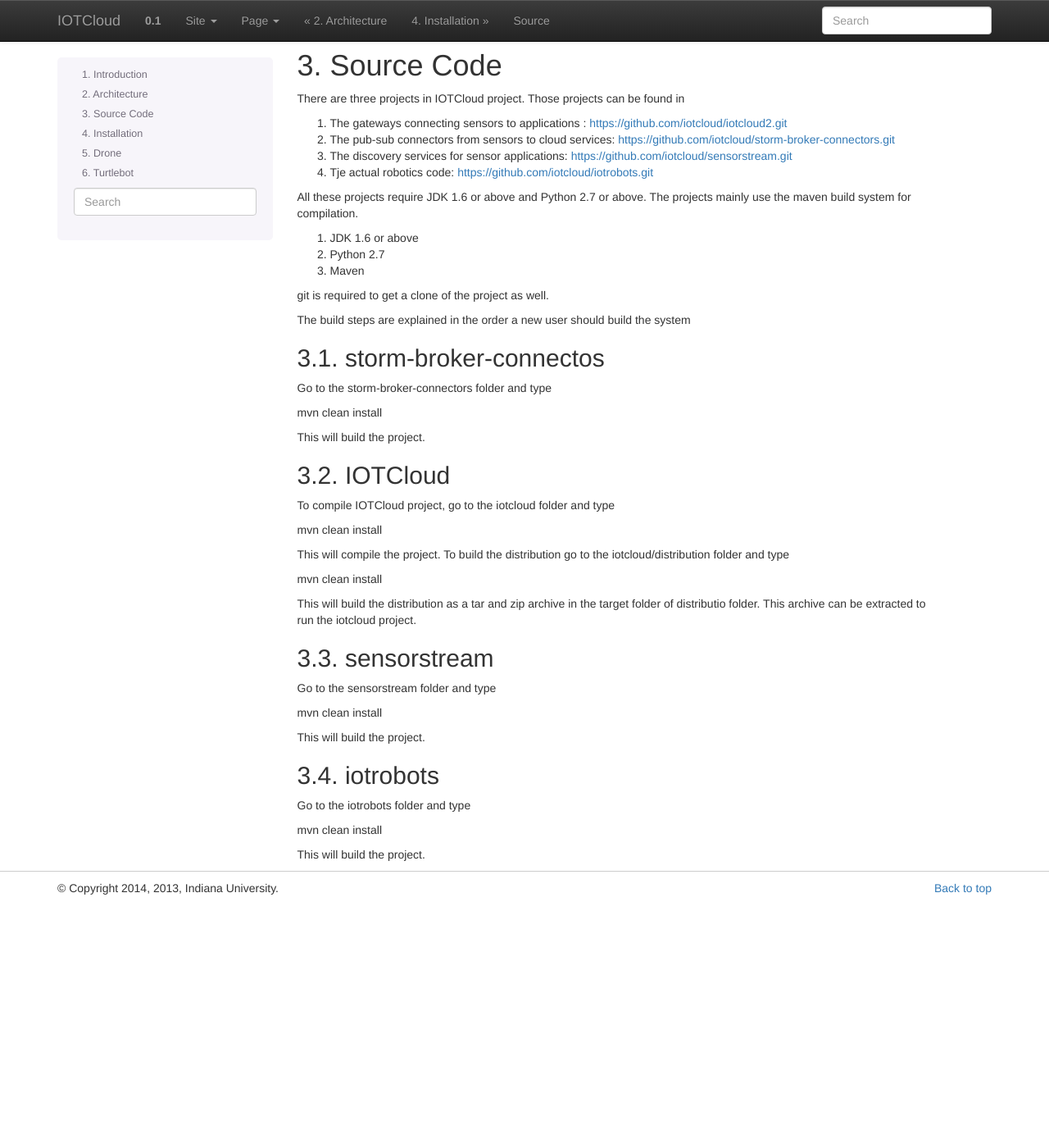
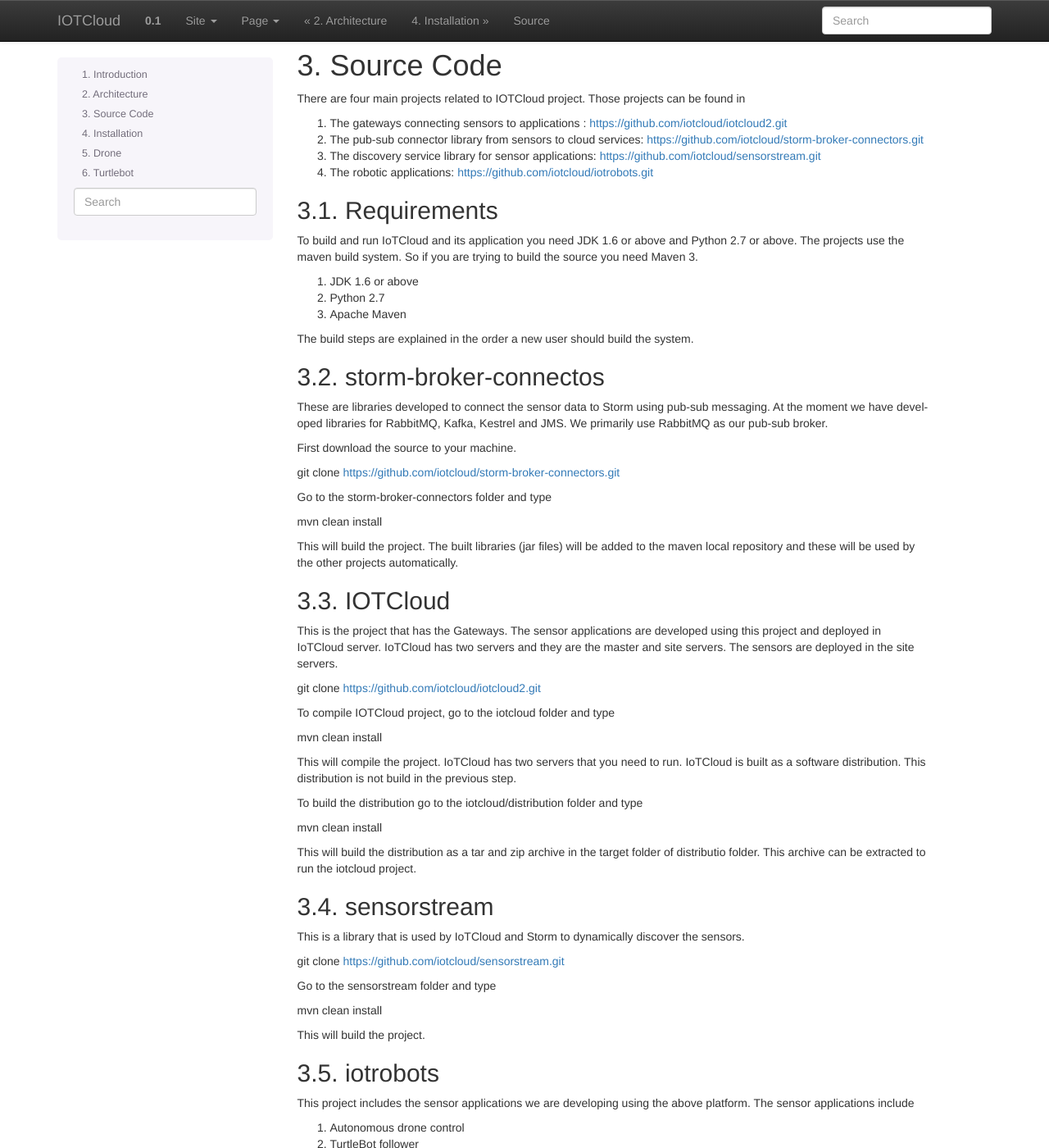
Before and after one commit to iotcloud/iotcloud-docs, a Sphinx documentation site: the page built from source/source.rst, in a window 1280 px wide and 1400 px high. Shown: the whole window at 82% size. Built offline with Sphinx 7.4.7, drawn with Linux system fonts in a browser that asks for light colours; some of the changed text lies outside the part shown.

Commit message:
adding more details

```diff
--- a/source/source.rst
+++ b/source/source.rst
@@ -1,48 +1,71 @@
 Source Code
 ===========
 
-There are three projects in IOTCloud project. Those projects can be found in
+There are four main projects related to IOTCloud project. Those projects can be found in
 
 1. The gateways connecting sensors to applications : https://github.com/iotcloud/iotcloud2.git
-2. The pub-sub connectors from sensors to cloud services: https://github.com/iotcloud/storm-broker-connectors.git
-3. The discovery services for sensor applications: https://github.com/iotcloud/sensorstream.git
-4. Tje actual robotics code: https://github.com/iotcloud/iotrobots.git
+2. The pub-sub connector library from sensors to cloud services: https://github.com/iotcloud/storm-broker-connectors.git
+3. The discovery service library for sensor applications: https://github.com/iotcloud/sensorstream.git
+4. The robotic applications: https://github.com/iotcloud/iotrobots.git
 
-All these projects require JDK 1.6 or above and Python 2.7 or above. The projects mainly use the maven build system for compilation.
+Requirements
+------------
+
+To build and run IoTCloud and its application you need JDK 1.6 or above and Python 2.7 or above.
+The projects use the maven build system. So if you are trying to build the source you need Maven 3.
 
 1. JDK 1.6 or above
 2. Python 2.7
-3. Maven
+3. Apache Maven
 
-git is required to get a clone of the project as well.
-
-The build steps are explained in the order a new user should build the system
+The build steps are explained in the order a new user should build the system.
 
 storm-broker-connectos
 ----------------------
+
+These are libraries developed to connect the sensor data to Storm using pub-sub messaging. At the moment we
+have developed libraries for RabbitMQ, Kafka, Kestrel and JMS. We primarily use RabbitMQ as our pub-sub broker.
+
+First download the source to your machine.
+
+git clone https://github.com/iotcloud/storm-broker-connectors.git
 
 Go to the storm-broker-connectors folder and type
 
 mvn clean install
 
-This will build the project.
+This will build the project. The built libraries (jar files) will be added to the maven local repository
+and these will be used by the other projects automatically.
 
 
 IOTCloud
 --------
 
+This is the project that has the Gateways. The sensor applications are developed using this project and deployed in IoTCloud server.
+IoTCloud has two servers and they are the master and site servers. The sensors are deployed in the site servers.
+
+git clone https://github.com/iotcloud/iotcloud2.git
+
 To compile IOTCloud project, go to the iotcloud folder and type
 
 mvn clean install
 
-This will compile the project. To build the distribution go to the iotcloud/distribution folder and type
+This will compile the project. IoTCloud has two servers that you need to run.
+IoTCloud is built as a software distribution. This distribution is not build in the previous step.
+
+To build the distribution go to the iotcloud/distribution folder and type
 
 mvn clean install
 
-This will build the distribution as a tar and zip archive in the target folder of distributio folder. This archive can be extracted to run the iotcloud project.
+This will build the distribution as a tar and zip archive in the target folder of distributio folder.
+This archive can be extracted to run the iotcloud project.
 
 sensorstream
 ------------
+
+This is a library that is used by IoTCloud and Storm to dynamically discover the sensors.
+
+git clone https://github.com/iotcloud/sensorstream.git
 
 Go to the sensorstream folder and type
 
@@ -53,6 +76,16 @@
 iotrobots
 ---------
 
+This project includes the sensor applications we are developing using the above platform. The sensor applications include
+
+1. Autonomous drone control
+2. TurtleBot follower
+3. SLAM
+4. Collision Avoidance
+5. Performance measuring applications
+
+git clone https://github.com/iotcloud/iotrobots.git
+
 Go to the iotrobots folder and type
 
 mvn clean install
```
Also changed, not shown: source/architecture.rst (+6 -1 lines).
